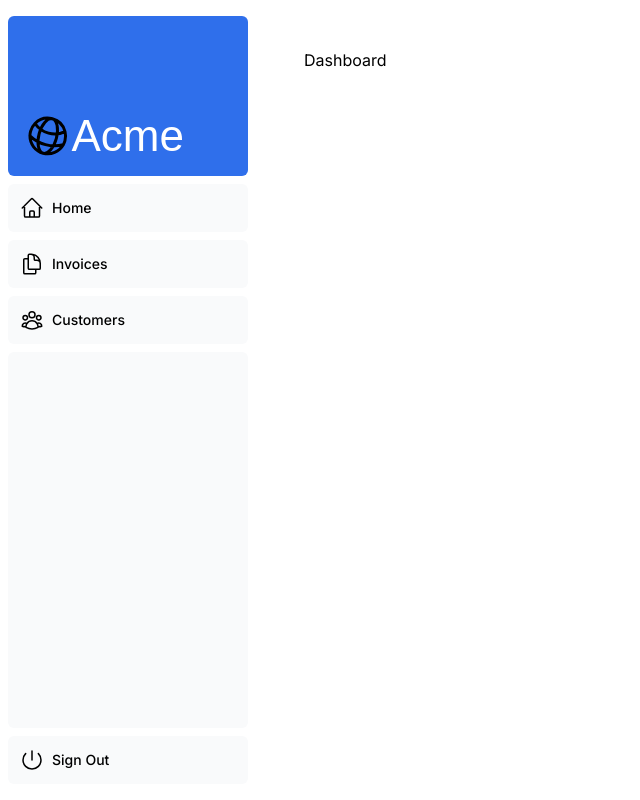
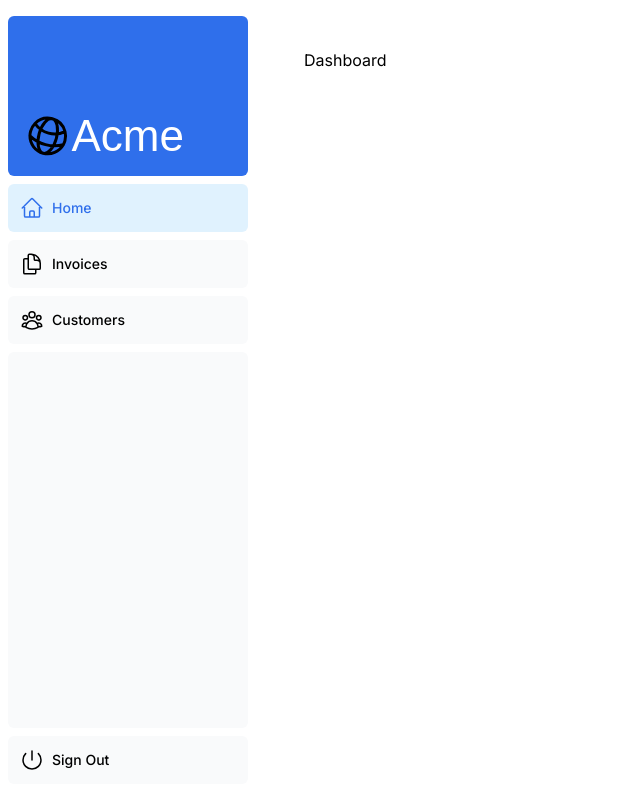
Before and after one commit to xterler159/nextjs-dashboard, a Next.js app: page /dashboard in a window 1280 px wide. Shown: the whole page, without its empty margins (0-640 px from the left). Built offline with nearby package versions, Linux system fonts and the light colour scheme; a web font is replaced by a local one.

Commit message:
Chapter 5: Navigating Between Pages
Using <Link /> + handling active page using client side directive

```diff
--- a/app/ui/dashboard/nav-links.tsx
+++ b/app/ui/dashboard/nav-links.tsx
@@ -1,8 +1,9 @@
-import {
-  UserGroupIcon,
-  HomeIcon,
-  DocumentDuplicateIcon,
-} from '@heroicons/react/24/outline';
+"use client"
+
+import Link from 'next/link';
+import { usePathname } from 'next/navigation';
+import { UserGroupIcon, HomeIcon, DocumentDuplicateIcon } from '@heroicons/react/24/outline';
+import clsx from 'clsx';
 
 // Map of links to display in the side navigation.
 // Depending on the size of the application, this would be stored in a database.
@@ -17,19 +18,27 @@
 ];
 
 export default function NavLinks() {
+  const pathName = usePathname()
+
   return (
     <>
       {links.map((link) => {
         const LinkIcon = link.icon;
+
         return (
-          <a
+          <Link
             key={link.name}
             href={link.href}
-            className="flex h-[48px] grow items-center justify-center gap-2 rounded-md bg-gray-50 p-3 text-sm font-medium hover:bg-sky-100 hover:text-blue-600 md:flex-none md:justify-start md:p-2 md:px-3"
+            className={clsx(
+              "active flex h-[48px] grow items-center justify-center gap-2 rounded-md bg-gray-50 p-3 text-sm font-medium hover:bg-sky-100 hover:text-blue-600 md:flex-none md:justify-start md:p-2 md:px-3",
+              {
+                "bg-sky-100 text-blue-600": pathName === link.href
+              }
+            )}
           >
             <LinkIcon className="w-6" />
             <p className="hidden md:block">{link.name}</p>
-          </a>
+          </Link>
         );
       })}
     </>
```
